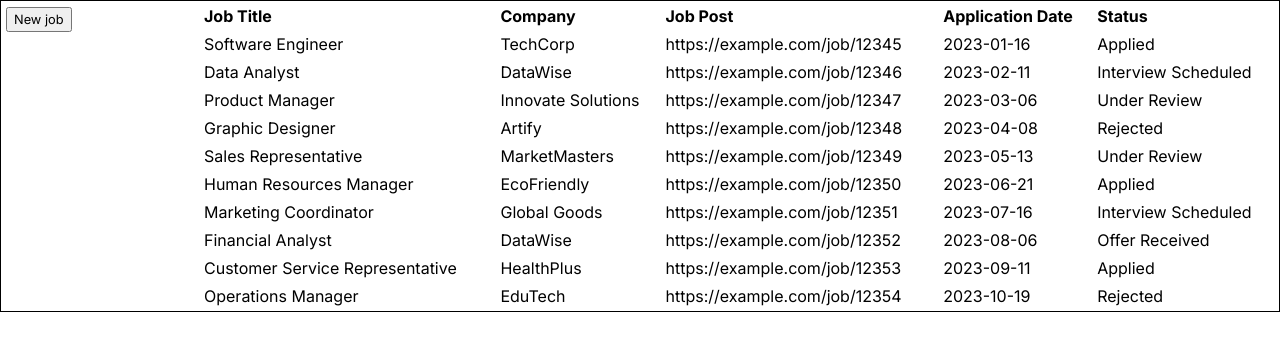
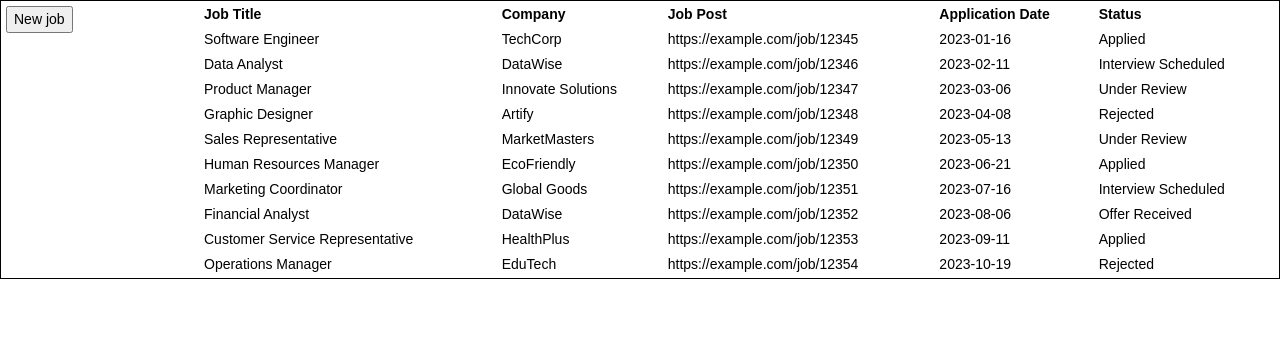
Before and after one commit to jpnws/goodjob, a React (Vite) app: page / in a window 1280 px wide. Shown: the top 350 px of the page. Built offline with nearby package versions, Linux system fonts and the light colour scheme.

Commit message:
Font size update.

```diff
--- a/src/Dashboard/Dashboard.module.css
+++ b/src/Dashboard/Dashboard.module.css
@@ -1,5 +1,6 @@
 .dashboard {
   display: flex;
-  font-family: 'Inter', Arial, Helvetica, sans-serif;
+  font-family: sans-serif;
   border: 1px solid #000000;
+  font-size: 14px;
 }
--- a/src/Sidebar/NewJobButton.module.css
+++ b/src/Sidebar/NewJobButton.module.css
@@ -1,3 +1,2 @@
 .newJobButton {
-  font-size: 0.8rem;
 }
```
